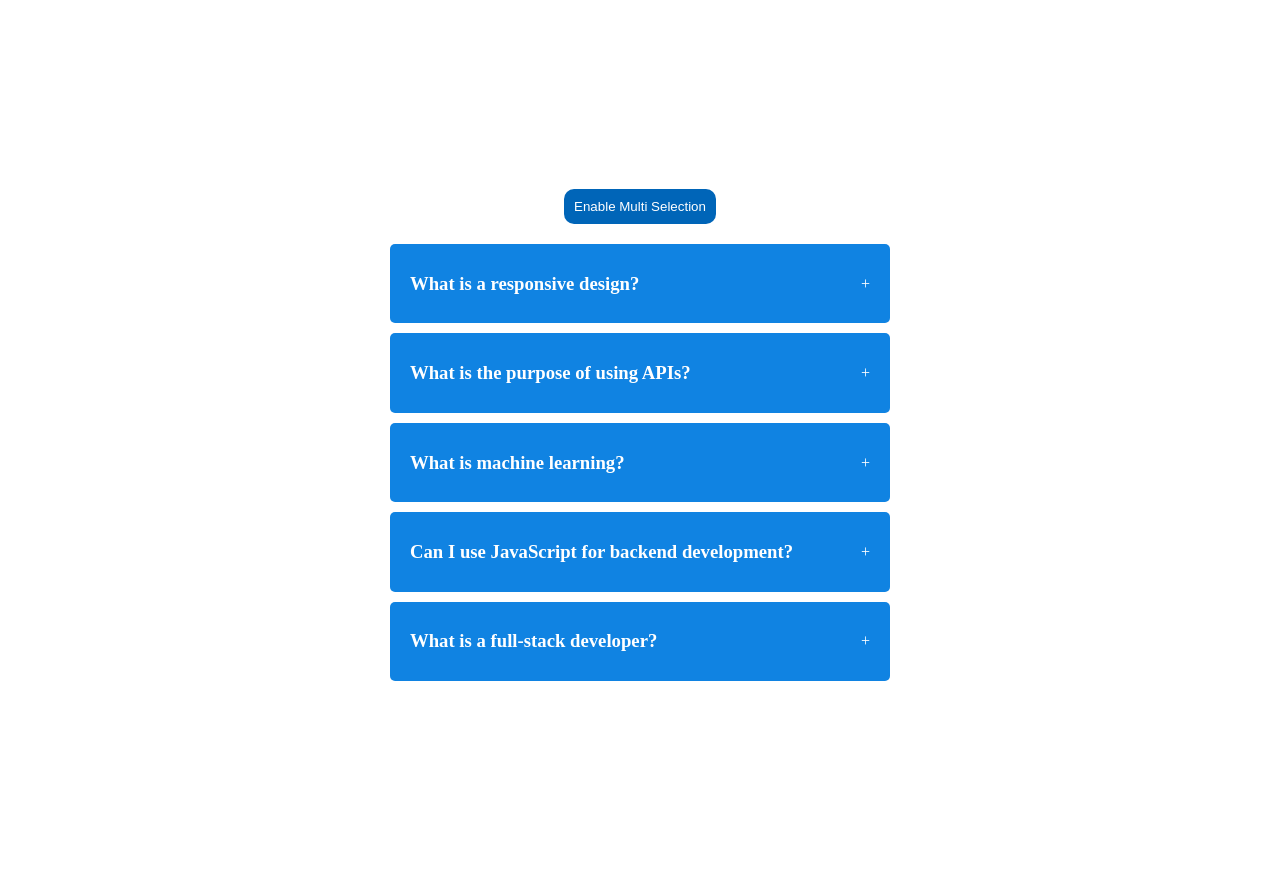
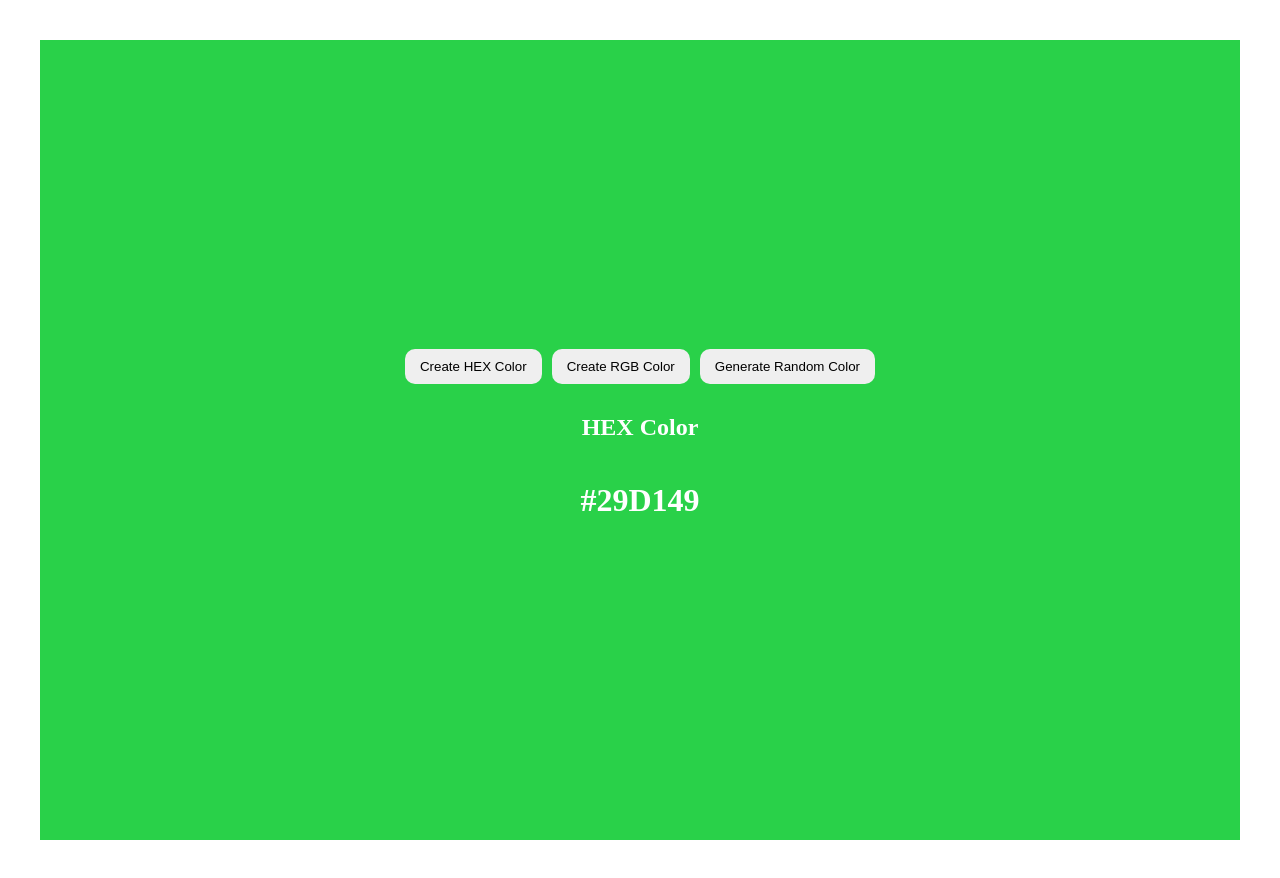
Before and after one commit to Sandunrmst/react-rapid-components, a React (Vite) app: page / in a window 1280 px wide. Built offline with nearby package versions, Linux system fonts and the light colour scheme.

Commit message:
random color generator

```diff
--- a/src/App.jsx
+++ b/src/App.jsx
@@ -1,6 +1,7 @@
 
 import './App.css'
 import Faqs from './components/faq'
+import RandomColor from './components/randomcolor'
 
 function App() {
 
@@ -8,7 +9,9 @@ function App() {
 
   return (
     <>
-      <Faqs/>
+      {/* <Faqs/> */}
+
+      <RandomColor/>
     </>
   )
 }
--- /dev/null
+++ b/src/components/randomcolor/index.jsx
@@ -0,0 +1,57 @@
+import React, { useEffect } from 'react'
+import { useState } from 'react'
+import "./styles.css";
+
+
+const RandomColor = () => {
+    const [typeOfColor, setTypeColor] = useState('hex')
+    const [color, setColor] = useState('#000000')
+
+    const randomColorGenerate  = (length)=>{
+      return Math.floor(Math.random()*length)
+    }
+
+    function handleCreateRandomHexColor(){
+      const hex = [1,2,3,4,5,6,7,8,9,"A","B","C","D","E","F"];
+      let hexColor = "#"
+
+      for(let i=0; i<6; i++){
+        hexColor += hex[randomColorGenerate(hex.length)]
+      }
+
+      setColor(hexColor)
+
+    }
+
+    function handleCreateRandomRgbColor(){
+      const r = randomColorGenerate(256)
+      const g = randomColorGenerate(256)
+      const b = randomColorGenerate(256)
+
+      setColor(`rgb(${r}, ${g}, ${b})`)
+    }
+
+    useEffect(()=>{
+      if(typeOfColor === "rgb") handleCreateRandomRgbColor();
+      else handleCreateRandomHexColor()
+    }, [typeOfColor])
+
+  return (
+    <div style={{width: "100%", height:"100vh", background: color}}>
+      <div className='randommain'>
+      <div className='btnrandom'>
+        <button className='btnrandom' onClick={()=> setTypeColor('hex')}>Create HEX Color</button>
+        <button className='btnrandom' onClick={()=> setTypeColor('rgb')}>Create RGB Color</button>
+        <button className='btnrandom'  onClick={typeOfColor === 'hex' ? handleCreateRandomHexColor : handleCreateRandomRgbColor}>Generate Random Color</button>
+      </div>
+
+      <div className='colorCode'>
+        <h2>{typeOfColor === 'rgb' ? 'RGB Color' : 'HEX Color'}</h2>
+        <h1>{color}</h1>
+      </div>
+      </div>
+    </div>
+  )
+}
+
+export default RandomColor
--- /dev/null
+++ b/src/components/randomcolor/styles.css
@@ -0,0 +1,30 @@
+.randommain{
+    display: flex;
+    flex-direction: column;
+    justify-content: center;
+    align-items: center;
+    height: 100vh;
+
+}
+
+.colorCode{
+    display: flex;
+    flex-direction: column;
+    justify-content: center;
+    align-items: center;
+    color: #fff;
+    font-size: '50px';
+    margin-top: '50px';
+}
+
+.btnrandom{
+    display: flex;
+    flex-direction: row;
+    gap: 10px;
+}
+.btnrandom{
+    padding: 10px 15px;
+    border: none;
+    outline: none;
+    border-radius: 10px;
+}
```
